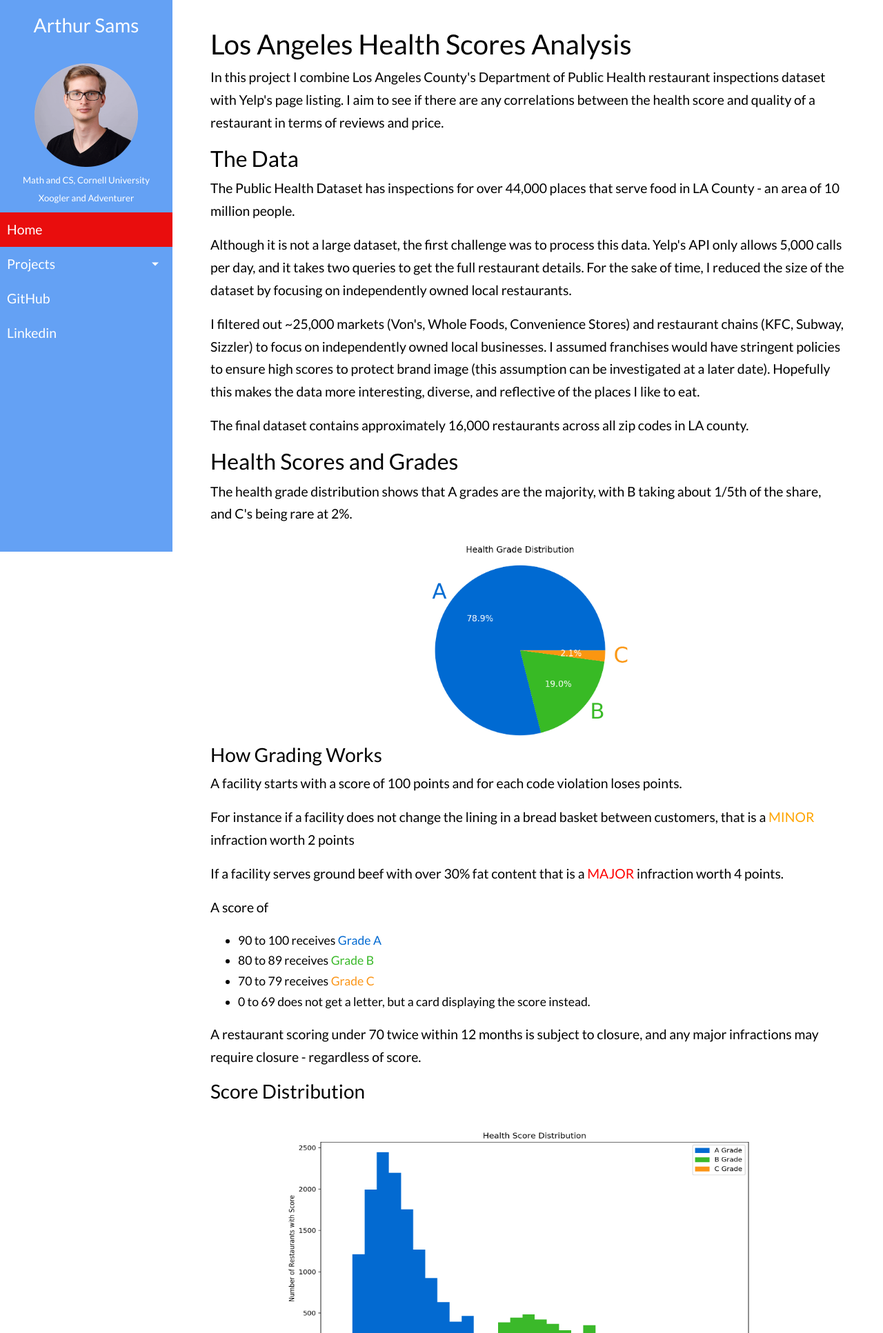
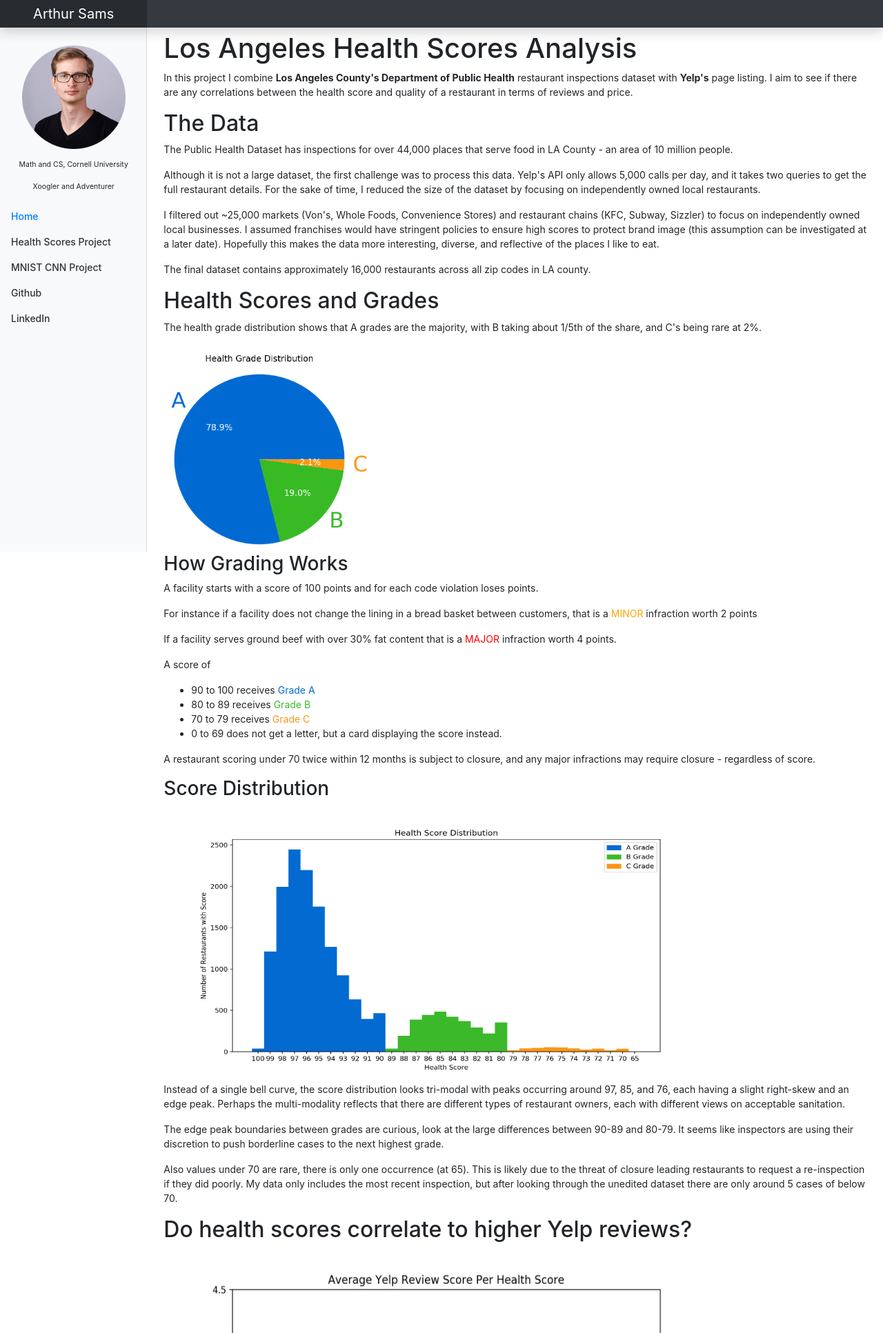
Before and after one commit to aasams258/my_site, a Python web app: template flask/templates/health_scores.html in a window 1280 px wide. Shown: the top 1933 px of the page at 69% size. Run offline with Jinja, Linux system fonts and the light colour scheme; the template is opened without the code that fills it, so the values that code supplies are empty; some libraries are stand-ins or nearby versions.

Commit message:
Updating Layout to be mobile friendly

```diff
--- a/flask/static/css/layout.css
+++ b/flask/static/css/layout.css
@@ -1,162 +1,96 @@
-/*
-	DEMO STYLE
-	https://bootstrapious.com/p/bootstrap-sidebar
-*/
+/* Design in part from Bootstrap Dashboard Tutorial     */
+  .mobile-only {
+      display: none;
+  }
 
-@import "https://fonts.googleapis.com/css?family=Lato";
-body {
-    font-family: 'Lato', sans-serif;
-    background: #ffffff;
-    font-size: 1.1em;
-    font-weight: 300;
-    line-height: 1.7em;
-    color: #000000;
-}
+  @media only screen and (max-width: 700px) {
+    /* show everything with the hamburger class */
+    /* hide all the nav-buttons */
+    .mobile-only {
+      display: block;
+    }
+  }
 
-@import "https://fonts.googleapis.com/css?family=Lato";
-p {
-    font-family: 'Lato', sans-serif;
-    font-size: 1.1em;
-    font-weight: 300;
-    line-height: 1.7em;
-    color: #000000;
-}
+  body {
+    font-size: .875rem;
+  }
 
-a,
-a:hover,
-a:focus {
-    color: inherit;
-    text-decoration: none;
-    transition: all 0.3s;
-}
+  .feather {
+    width: 16px;
+    height: 16px;
+    vertical-align: text-bottom;
+  }
 
-.navbar {
-    padding: 15px 10px;
-    background: #fff;
-    border: none;
-    border-radius: 0;
-    margin-bottom: 40px;
-    box-shadow: 1px 1px 3px rgba(0, 0, 0, 0.1);
-}
+  /*
+   * Sidebar
+   */
 
-.line {
-    width: 100%;
-    height: 1px;
-    border-bottom: 1px dashed #ddd;
-    margin: 40px 0;
-}
+   .sidebar .bio-pic {
+      padding-top: 10px;
+      padding-bottom: 10px;
+  }
 
-/* ---------------------------------------------------
-    SIDEBAR STYLE
------------------------------------------------------ */
-
-.wrapper {
-    display: flex;
-    width: 100%;
-}
-
-.bio-pic {
-	padding-top: 10px;
-	padding-bottom: 10px;
-}
-
-.bio p{
-	margin-top: 5px;
-	text-align: center;
-	font-size: .75em;
-    font-weight: 300;
-    line-height: .75em;
-	color: #fff;
-
-}
-#sidebar {
-    width: 250px;
+  .sidebar .bio p{
+      margin-top: 5px;
+      text-align: center;
+      font-size: .75em;
+  }
+  .sidebar {
     position: fixed;
     top: 0;
+    bottom: 0;
     left: 0;
-    height: 100vh;
-    z-index: 999;
-    background: #64a1f4;
-    color: #fff;
-    transition: all 0.3s;
-}
+    height:100%
+    z-index: 100; /* Behind the navbar */
+    padding: 48px 0 0; /* Height of navbar */
+    box-shadow: inset -1px 0 0 rgba(0, 0, 0, .1);
+  }
 
-#sidebar .sidebar-header {
-	padding: 20px;
-	text-align: center;
-    background: #64a1f4;
-}
+  .sidebar-sticky {
+    position: relative;
+    top: 0;
+    height: calc(100vh - 48px);
+    padding-top: .5rem;
+    overflow-x: hidden;
+    overflow-y: auto; /* Scrollable contents if viewport is shorter than content. */
+  }
 
-#sidebar ul.components {
-}
+  .sidebar .nav-link {
+    font-weight: 500;
+    color: #333;
+  }
 
-#sidebar ul p {
-    color: #fff;
-    padding: 10px;
-}
 
-#sidebar ul li a {
-    padding: 10px;
-    font-size: 1.1em;
-    display: block;
-}
+  .sidebar .nav-link.active {
+    color: #007bff;
+  }
 
-#pageSubmenu li a{
-    padding-left: 40px;
-}
-#sidebar ul li a:hover {
-    color: #3b7dd8;
-    background: #fff;
-}
+  .sidebar .nav-link:hover .feather,
+  .sidebar .nav-link.active .feather {
+    color: inherit;
+  }
 
-#sidebar ul li.active>a {
-    color: #fff;
-    background: #e90d0d;
-}
+  .sidebar-heading {
+    font-size: .75rem;
+    text-transform: uppercase;
+  }
 
-a[data-toggle="collapse"] {
-    position: relative;
-}
+  /*
+   * Navbar
+   */
 
-.dropdown-toggle::after {
-    display: block;
-    position: absolute;
-    top: 50%;
-    right: 20px;
-    transform: translateY(-50%);
-}
+  .navbar-brand {
+    /* padding-top: .75rem;
+    padding-bottom: .75rem;
+    font-size: 1rem; */
+    text-align: center;
+    background-color: rgba(0, 0, 0, .25);
 
-ul ul a {
-    font-size: 0.9em;
-    padding-left: 30px;
-    background: #3b7dd8;
-}
+  }
 
-a.article,
-a.article:hover {
-    background: #3b7dd8;
-    color: #fff;
-}
-
-/* ---------------------------------------------------
-    CONTENT STYLE
------------------------------------------------------ */
-
-#content {
-    width: calc(100% - 250px);
-    padding: 40px;
-    min-height: 100vh;
-    transition: all 0.3s;
-    position: absolute;
-    top: 0;
-    right: 0;
-}
-
-#content.active {
-    width: 100%;
-}
-.center {
-    display: block;
-    margin-left: auto;
-    margin-right: auto;
-}
+  /*
+   * Body
+   */
+  [role="main"] {
+    padding-top: 30px; /* Space for fixed navbar */
+  }
--- a/flask/templates/layout.html
+++ b/flask/templates/layout.html
@@ -6,11 +6,7 @@
     <!-- Required meta tags -->
     <meta charset="utf-8">
     <meta name="viewport" content="width=device-width, initial-scale=1, shrink-to-fit=no">
-
     <!-- Bootstrap CSS -->
-    <!-- https://bootstrapious.com/p/bootstrap-sidebar -->
-    <!-- https://mladenplavsic.github.io/bootstrap-navbar-sidebar/# -->
-
     <link rel="stylesheet" href="https://stackpath.bootstrapcdn.com/bootstrap/4.1.2/css/bootstrap.min.css" integrity="sha384-Smlep5jCw/wG7hdkwQ/Z5nLIefveQRIY9nfy6xoR1uRYBtpZgI6339F5dgvm/e9B" crossorigin="anonymous">
     <!-- Bootstrap JS -->
     <script src="https://code.jquery.com/jquery-3.3.1.slim.min.js" integrity="sha384-q8i/X+965DzO0rT7abK41JStQIAqVgRVzpbzo5smXKp4YfRvH+8abtTE1Pi6jizo" crossorigin="anonymous"></script>
@@ -23,27 +19,36 @@
         $("#components a").on("click", function(){
           $("#sidebar #components").find("li.active").removeClass("active");
           $(this).parent('li').addClass("active");
-        // $("#bbb").attr("class","dropdown-toggle");
-        // $("#bbb").attr("aria-expanded","true");
-
         });
       });
-    // $(document).ready(function() {
-    //   $("#health").parent('li').addClass("active");
-    //  // $("#bbb").attr("aria-expanded","true");
-    //  // $("#bbb").attr("class","dropdown-toggle"); //class="
-    // });
-
       </script>
       {% block extrahead %}
       {% endblock %}
     </head>
     <body>
-    <div class="wrapper">
-      <nav id="sidebar">
-        <div class="sidebar-header">
-          <h3>Arthur Sams</h3>
+        <div class="container">
+        <div class="row">
+          <nav class="navbar navbar-dark fixed-top bg-dark p-0 shadow d-flex flex-nowrap">
+              <a class="navbar-brand col-md-2 " href="#">Arthur Sams</a>
+              <div class="dropdown mobile-only col-md-2">
+                      <button class="btn btn-secondary dropdown-toggle" type="button" id="dropdownMenuButton" data-toggle="dropdown" aria-haspopup="true" aria-expanded="false">
+                          Menu
+                      </button>
+                      <div class="dropdown-menu" aria-labelledby="dropdownMenuButton">
+                          <a class="dropdown-item" href="#">Home</a>
+                          <a class="dropdown-item" href="#">Projects</a>
+                          <a class="dropdown-item" href="#">Github</a>
+                          <a class="dropdown-item" href="#">LinkedIn</a>
                       </div>
+              </div>
+          </nav>
+        </div>
+        </div>
+    <div class="container-fluid">
+      <div class="row">
+        <nav class="col-md-2 d-none d-md-block bg-light sidebar">
+          <div class="sidebar-sticky">
+            <ul class="nav flex-column">
               <div class="bio-pic text-center">
                   <img src="static/img/arthur_headshot.png" class="img-circle" width="150" height="150">
               </div>
@@ -51,26 +56,35 @@
                 <p> Math and CS, Cornell University  <p>
                 <p> Xoogler and Adventurer </p>
               </div>
-        <ul id="components" class="list-unstyled">
-          <li class="active"> <a href="#">Home</a> </li>
-          <li>
-              <!-- https://github.com/almasaeed2010/AdminLTE/issues/1806 -->
-            <a href="#pageSubmenu" id="bbb" data-toggle="collapse" aria-expanded="false" class="dropdown-toggle collapsed">Projects</a>
-            <ul class="collapse list-unstyled" id="pageSubmenu" >
-              <li> <a href="{{ url_for('digits') }}">Digit Recognizer</a> </li>
-              <li > <a href="{{ url_for('health_scores') }}" >Health Visualization</a> </li>
-              <li> <a href="#">Flask Site</a> </li>
+              <li class="nav-item">
+                <a class="nav-link active" href="{{ url_for('homepage') }}"> Home </a>
+              </li>
+              <li class="nav-item">
+                  <a class="nav-link" href="{{ url_for('health_scores') }}">
+                      Health Scores Project
+                  </a>
+              </li>
+              <li class="nav-item">
+                  <a class="nav-link" href="{{ url_for('digits') }}">
+                      MNIST CNN Project
+                  </a>
+              </li>
+              <li class="nav-item">
+                  <a class="nav-link" href="https://github.com/mo0f"> Github </a>
+              </li>
+              <li class="nav-item">
+                  <a class="nav-link" href="#"> LinkedIn </a>
+              </li>
             </ul>
-          </li>
-          <li> <a href="https://github.com/mo0f">GitHub</a> </li>
-          <li> <a href="#" id="health">Linkedin</a> </li>
-        </ul>
+          </div>
         </nav>
-      <!-- Page Content -->
-      <div id="content">
-        <div class="container-fluid">
-          {% block content %}{% endblock %}
+        <main role="main" class="col-md-9 ml-sm-auto col-lg-10 px-4">
+            <div class="d-flex justify-content-between flex-wrap flex-md-nowrap align-items-center pt-3 pb-2 mb-3">
+                <div class="row">
+                  <div class="col"> {% block content %}{% endblock %} </div>
                 </div>
+            </div>
+        </main>
     </div>
       </div>
     </body>
```
Also changed, not shown: flask/static/css/old_layout.css (added, +162 -0 lines), flask/templates/old_layout.html (added, +77 -0 lines). Lines whose indentation alone changed are shown as unchanged.
